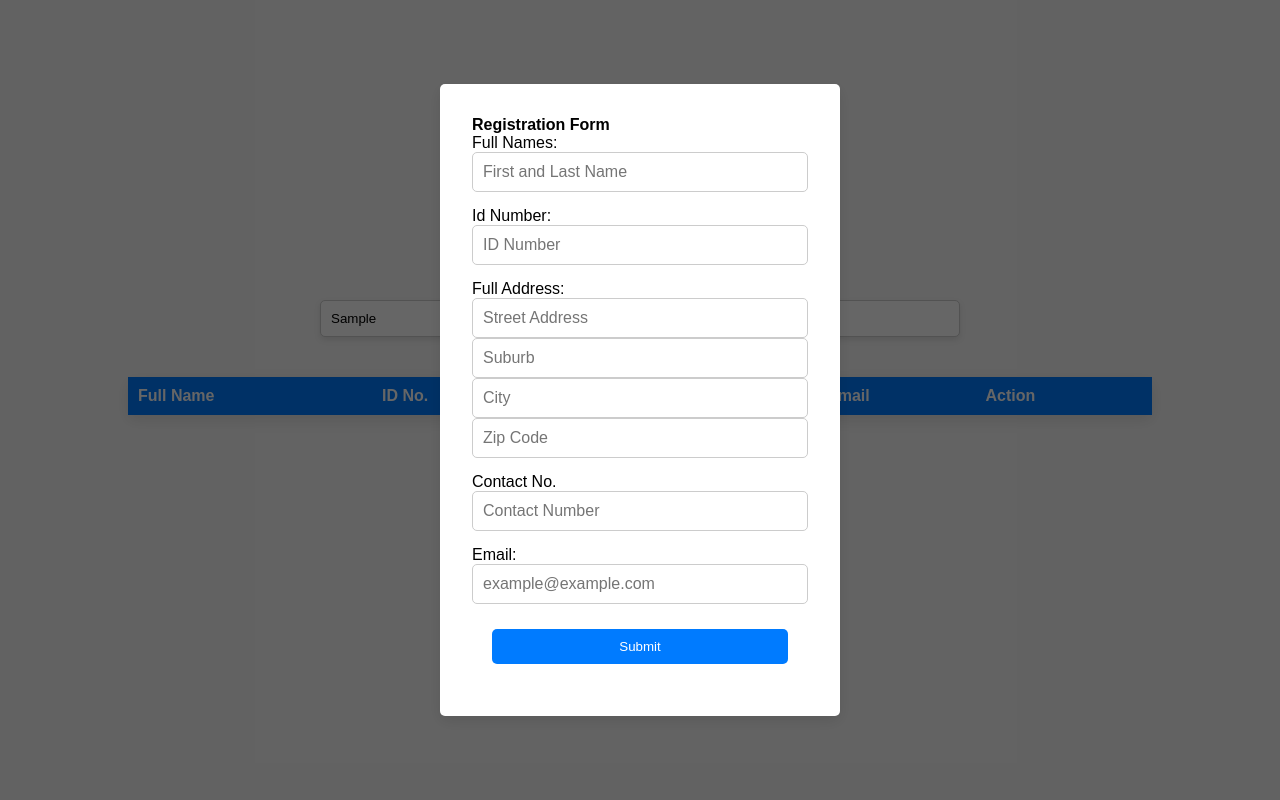
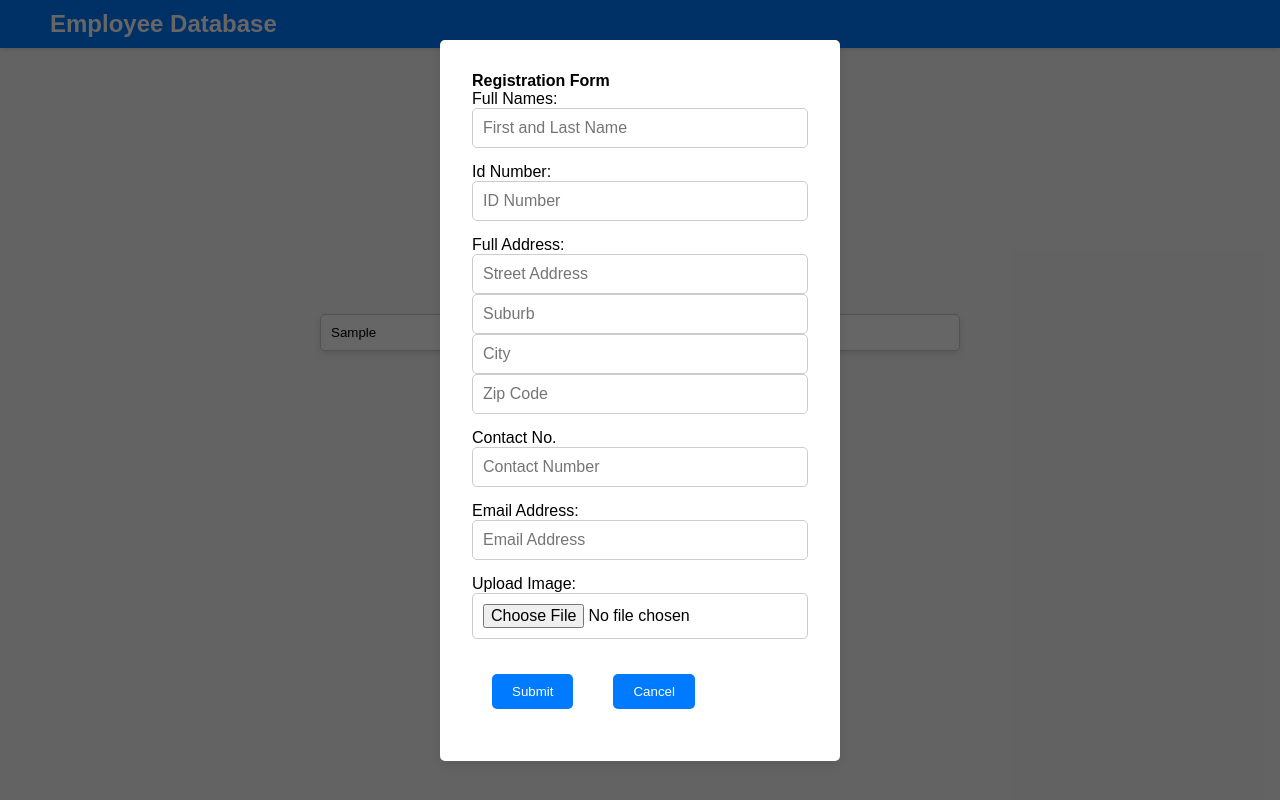
Before and after one commit to TlotloSeGamie/employee-data, a React (Create React App) app: page / in a window 1280 px wide. Both pictures are taken after typing "Sample" into the empty fields and a click on the button "Add". Built offline with nearby package versions, Linux system fonts and the light colour scheme.

Commit message:
added id validation & image input

```diff
--- a/src/App.css
+++ b/src/App.css
@@ -1,3 +1,28 @@
+.nav-top {
+  position: fixed;
+  top: 0;
+  left: 0;
+  width: 100%;
+  background-color: #007bff;
+  color: #fff;
+  box-shadow: 0 2px 4px rgba(0, 0, 0, 0.1);
+  z-index: 1000;
+}
+
+.nav-container {
+  max-width: 1200px;
+  margin: 0 auto;
+  padding: 10px;
+  display: flex;
+  justify-content: space-between;
+  align-items: center;
+}
+
+.logo h1 {
+  margin: 0;
+  font-size: 24px;
+}
+
 .App {
   display: flex;
   flex-direction: column;
@@ -5,9 +30,11 @@
   justify-content: center;
   height: 100vh;
   background-color: #f7f7f7;
+  padding-top: 60px;
 }
 
 .table-wrap {
+  position: relative;
   width: 80%;
   margin: 20px 0;
 }
@@ -32,7 +59,6 @@
   background-color: #f2f2f2;
 }
 
-
 .actions button {
   margin-right: 5px;
   padding: 5px 10px;
@@ -40,11 +66,6 @@
   border-radius: 3px;
   cursor: pointer;
   transition: background-color 0.3s ease;
-}
-
-
-.btn:hover {
-  background-color: #0056b3;
 }
 
 .btn {
@@ -57,6 +78,11 @@
   margin: 20px;
   transition: background-color 0.3s ease;
 }
+
+.btn:hover {
+  background-color: #0056b3;
+}
+
 
 .edit {
   background-color: #28a745;
@@ -76,21 +102,6 @@
   background-color: #c82333;
 }
 
-.btn {
-  padding: 10px 20px;
-  background-color: #007bff;
-  color: white;
-  border: none;
-  border-radius: 5px;
-  cursor: pointer;
-  margin: 20px;
-  transition: background-color 0.3s ease;
-}
-
-.btn:hover {
-  background-color: #0056b3;
-}
-
 .search-bar {
   width: 50%;
   padding: 10px;
@@ -108,7 +119,7 @@
 
 .form-container {
   position: fixed;
-  z-index: 1;
+  z-index: 1000;
   left: 0;
   top: 0;
   width: 100%;
@@ -145,17 +156,189 @@
   border-color: #007bff;
 }
 
-.btn {
-  padding: 10px;
+.no-data-message {
+  font-size: 18px;
+  color: #333;
+  text-align: center;
+  margin: 20px;
+}
+
+.profile-modal {
+  position: fixed;
+  z-index: 1000;
+  left: 0;
+  top: 0;
+  width: 100%;
+  height: 100%;
+  display: flex;
+  align-items: center;
+  justify-content: center;
+  background-color: rgba(0, 0, 0, 0.6);
+}
+
+.profile-modal div {
+  background-color: white;
+  padding: 20px;
+  border-radius: 5px;
+  box-shadow: 0 5px 15px rgba(0, 0, 0, 0.1);
+}
+
+.view-profile {
+  color: #ffffff;
+  background-color: #0056b3;
+}
+
+.profile-modal {
+  position: fixed;
+  z-index: 1000;
+  left: 0;
+  top: 0;
+  width: 100%;
+  height: 100%;
+  display: flex;
+  align-items: center;
+  justify-content: center;
+  background-color: rgba(0, 0, 0, 0.7);
+}
+
+.profile-modal-content {
+  background-color: white;
+  padding: 30px;
+  border-radius: 10px;
+  box-shadow: 0 5px 20px rgba(0, 0, 0, 0.3);
+  width: 400px;
+  text-align: left;
+}
+
+.profile-modal-content h2 {
+  margin-top: 0;
+  font-size: 24px;
+  color: #007bff;
+  border-bottom: 2px solid #007bff;
+  padding-bottom: 10px;
+}
+
+.profile-modal-content p {
+  font-size: 16px;
+  margin: 10px 0;
+}
+
+.profile-modal-content p strong {
+  font-weight: 600;
+}
+
+.close-btn {
+  padding: 10px 20px;
   background-color: #007bff;
   color: white;
   border: none;
   border-radius: 5px;
   cursor: pointer;
-  margin-top: 10px;
   transition: background-color 0.3s ease;
+  display: block;
+  margin-top: 20px;
+  width: 100%;
+  text-align: center;
 }
 
-.btn:hover {
+.close-btn:hover {
   background-color: #0056b3;
 }
+
+.profile-popout {
+position: fixed;
+top: 50%;
+left: 50%;
+width: 500px;
+max-height: 80vh;
+overflow-y: auto;
+padding: 20px;
+border-radius: 8px;
+background-color: #fff;
+box-shadow: 0 8px 16px rgba(0, 0, 0, 0.2);
+z-index: 1000;
+transition: transform 0.3s ease, opacity 0.3s ease;
+transform: translate(-50%, -50%);
+opacity: 1;
+}
+
+.close-profile {
+position: absolute;
+top: 10px;
+right: 10px;
+border: none;
+background: #007bff;
+color: #fff;
+padding: 8px 12px;
+border-radius: 50%;
+cursor: pointer;
+font-size: 16px;
+transition: background 0.3s ease;
+}
+
+.close-profile:hover {
+background: #0056b3;
+}
+
+.profile-image {
+width: 100%;
+max-height: 250px;
+object-fit: cover;
+border-radius: 8px;
+margin-bottom: 15px;
+}
+
+.profile-popout p {
+font-size: 16px;
+line-height: 1.5;
+margin: 5px 0;
+}
+
+.profile-popout p strong {
+color: #333;
+}
+
+.submit {
+background-color: #007bff;
+color: #fff;
+border: none;
+padding: 10px 20px;
+font-size: 16px;
+font-weight: bold;
+border-radius: 5px;
+cursor: pointer;
+transition: background-color 0.3s ease, transform 0.3s ease;
+margin-right: 10px;
+}
+
+.submit:hover {
+background-color: #0056b3;
+transform: scale(1.05);
+}
+
+.submit:focus {
+outline: none;
+box-shadow: 0 0 0 3px rgba(38, 143, 255, 0.5);
+}
+
+.cancel {
+background-color: #dc3545;
+color: #fff;
+border: none;
+padding: 10px 20px;
+font-size: 16px;
+font-weight: bold;
+border-radius: 5px;
+cursor: pointer;
+transition: background-color 0.3s ease, transform 0.3s ease;
+}
+
+.cancel:hover {
+background-color: #c82333;
+transform: scale(1.05);
+}
+
+.cancel:focus {
+outline: none;
+box-shadow: 0 0 0 3px rgba(220, 53, 69, 0.5);
+}
--- a/src/App.js
+++ b/src/App.js
@@ -1,24 +1,45 @@
-import React, { useState } from 'react';
+import React, { useState, useEffect } from 'react';
 import './App.css';
 import Table from './components/Table';
 import Form from './components/Form';
+import Navbar from './components/Navbar';
 
 function App() {
   const [formOpen, setFormOpen] = useState(false);
-  const [formMode, setFormMode] = useState('add'); // 'add' or 'edit'
-  const [currentIndex, setCurrentIndex] = useState(null); // index of the item being edited
+  const [formMode, setFormMode] = useState('add');
+  const [currentIndex, setCurrentIndex] = useState(null);
   const [registrationDetails, setRegistrationDetails] = useState([]);
   const [searchTerm, setSearchTerm] = useState('');
+  const [viewProfile, setViewProfile] = useState(null);
+  const [idError, setIdError] = useState('');
+
+  useEffect(() => {
+    const storedDetails = JSON.parse(localStorage.getItem('registrationDetails')) || [];
+    setRegistrationDetails(storedDetails);
+  }, []);
+
+  useEffect(() => {
+    localStorage.setItem('registrationDetails', JSON.stringify(registrationDetails));
+  }, [registrationDetails]);
 
   const submit = (details) => {
     if (formMode === 'add') {
+      const isDuplicate = registrationDetails.some(item => item.id === details.id);
+      if (isDuplicate) {
+        setIdError('ID number already registered.');
+        alert('ID number already registered.');
+        return;
+      }
       setRegistrationDetails([...registrationDetails, details]);
+      alert('Registration successful!');
     } else if (formMode === 'edit') {
       const updatedRegistrationDetails = [...registrationDetails];
       updatedRegistrationDetails[currentIndex] = details;
       setRegistrationDetails(updatedRegistrationDetails);
+      alert('Record updated successfully!');
     }
     setFormOpen(false);
+    setIdError('');
   };
 
   const handleEdit = (index) => {
@@ -40,8 +61,17 @@ function App() {
     details.names.toLowerCase().includes(searchTerm.toLowerCase())
   );
 
+  const handleViewProfile = (index) => {
+    setViewProfile(registrationDetails[index]);
+  };
+
+  const closeProfile = () => {
+    setViewProfile(null);
+  };
+
   return (
     <div className="App">
+      <Navbar />
       <input
         type="text"
         placeholder="Search..."
@@ -53,6 +83,7 @@ function App() {
         registrationDetails={filteredDetails}
         onEdit={handleEdit}
         onDelete={handleDelete}
+        onViewProfile={handleViewProfile}
       />
       <button className='btn' onClick={() => {
         setFormMode('add');
@@ -65,6 +96,19 @@ function App() {
           initialDetails={formMode === 'edit' ? registrationDetails[currentIndex] : null}
         />
       }
+      {viewProfile && (
+        <div className='profile-modal'>
+          <div className='profile-modal-content'>
+            <h2>Employee Details</h2>
+            <p><strong>Full Name:</strong> {viewProfile.names}</p>
+            <p><strong>ID No.:</strong> {viewProfile.id}</p>
+            <p><strong>Address:</strong> {viewProfile.address}, {viewProfile.suburb}, {viewProfile.city}, {viewProfile.zip}</p>
+            <p><strong>Contact No.:</strong> {viewProfile.contact}</p>
+            <p><strong>Email:</strong> {viewProfile.email}</p>
+            <button className='close-btn' onClick={closeProfile}>Close</button>
+          </div>
+        </div>
+      )}
     </div>
   );
 }
--- a/src/components/Form.js
+++ b/src/components/Form.js
@@ -10,6 +10,7 @@ function Form({ closeForm, onSubmit, initialDetails }) {
     zip: "",
     contact: "",
     email: "",
+    image: null,
   });
 
   const [errors, setErrors] = useState({
@@ -29,18 +30,15 @@ function Form({ closeForm, onSubmit, initialDetails }) {
     let idError = "";
     let contactError = "";
 
-    // Email validation
     const emailPattern = /^[a-zA-Z0-9._%+-]+@[a-zA-Z0-9.-]+\.[a-zA-Z]{2,}$/;
     if (!emailPattern.test(formState.email)) {
       emailError = "Invalid email format";
     }
 
-    // ID validation
-    if (!/^\d{1,13}$/.test(formState.id)) {
-      idError = "ID must be numeric and not more than 13 digits";
+    if (!/^\d{13}$/.test(formState.id)) {
+      idError = "ID must be exactly 13 digits";
     }
 
-    // Contact validation
     if (!/^\d{1,10}$/.test(formState.contact)) {
       contactError = "Contact must be numeric and not more than 10 digits";
     }
@@ -64,10 +62,18 @@ function Form({ closeForm, onSubmit, initialDetails }) {
     });
   };
 
+  const handleFileChange = (e) => {
+    setFormState({
+      ...formState,
+      image: e.target.files[0]
+    });
+  };
+
   const handleSubmit = (e) => {
     e.preventDefault();
     if (validate()) {
       onSubmit(formState);
+      closeForm();
     }
   };
 
@@ -149,18 +155,30 @@ function Form({ closeForm, onSubmit, initialDetails }) {
             <div className='error'>{errors.contact}</div>
           </div>
           <div>
-            <label htmlFor='email'>Email:</label>
+            <label htmlFor='email'>Email Address:</label>
             <input
               name='email'
               type='text'
-              placeholder='example@example.com'
+              placeholder='Email Address'
               value={formState.email}
               onChange={handleChange}
               className='email'
             />
             <div className='error'>{errors.email}</div>
           </div>
-          <button type='submit' className='btn'>Submit</button>
+          <div>
+            <label htmlFor='image'>Upload Image:</label>
+            <input
+              name='image'
+              type='file'
+              accept='image/*'
+              onChange={handleFileChange}
+            />
+          </div>
+          <div className='form-buttons'>
+            <button type='submit' className='btn'>Submit</button>
+            <button type='button' onClick={closeForm} className='btn'>Cancel</button>
+          </div>
         </form>
       </div>
     </div>
--- /dev/null
+++ b/src/components/Navbar.js
@@ -0,0 +1,15 @@
+import React from "react";
+
+function Navbar()  {
+    return(
+        <div className="nav-top">
+            <div className="nav-container">
+                <div className="logo">
+                    <h1>Employee Database</h1>
+                </div>
+            </div>
+        </div>
+    );
+}
+
+export default Navbar;
--- a/src/components/Table.js
+++ b/src/components/Table.js
@@ -1,8 +1,20 @@
-import React from 'react';
+import React, { useState } from 'react';
 
 function Table({ registrationDetails, onEdit, onDelete }) {
+  const [selectedProfile, setSelectedProfile] = useState(null);
+
+  const handleViewProfile = (index) => {
+    setSelectedProfile(registrationDetails[index]);
+  };
+
+  const handleCloseProfile = () => {
+    setSelectedProfile(null);
+  };
+
   return (
     <div className='table-wrap'>
+      {registrationDetails.length > 0 ? (
+        <div>
           <table className='table'>
             <thead className='header'>
               <tr className='heads'>
@@ -24,12 +36,35 @@ function Table({ registrationDetails, onEdit, onDelete }) {
                     <span className='actions'>
                       <button className='edit' onClick={() => onEdit(index)}>edit</button>
                       <button className='delete' onClick={() => onDelete(index)}>delete</button>
+                      <button className='view-profile' onClick={() => handleViewProfile(index)}>View Profile</button>
                     </span>
                   </td>
                 </tr>
               ))}
             </tbody>
           </table>
+          {selectedProfile && (
+            <div className='profile-popout'>
+              <button className='close-profile' onClick={handleCloseProfile}>Close</button>
+              <h2>Profile Details</h2>
+              {selectedProfile.image && (
+                <img
+                  src={URL.createObjectURL(selectedProfile.image)}
+                  alt='Profile'
+                  className='profile-image'
+                />
+              )}
+              <p><strong>Full Name:</strong> {selectedProfile.names}</p>
+              <p><strong>ID No.:</strong> {selectedProfile.id}</p>
+              <p><strong>Address:</strong> {selectedProfile.address}, {selectedProfile.suburb}, {selectedProfile.city}, {selectedProfile.zip}</p>
+              <p><strong>Contact No.:</strong> {selectedProfile.contact}</p>
+              <p><strong>Email:</strong> {selectedProfile.email}</p>
+            </div>
+          )}
+        </div>
+      ) : (
+        <p className='no-data-message'>No record</p>
+      )}
     </div>
   );
 }
```
Also changed, not shown: 1 other file (tests, documents, lock files or other folders). Lines whose indentation alone changed are shown as unchanged.
